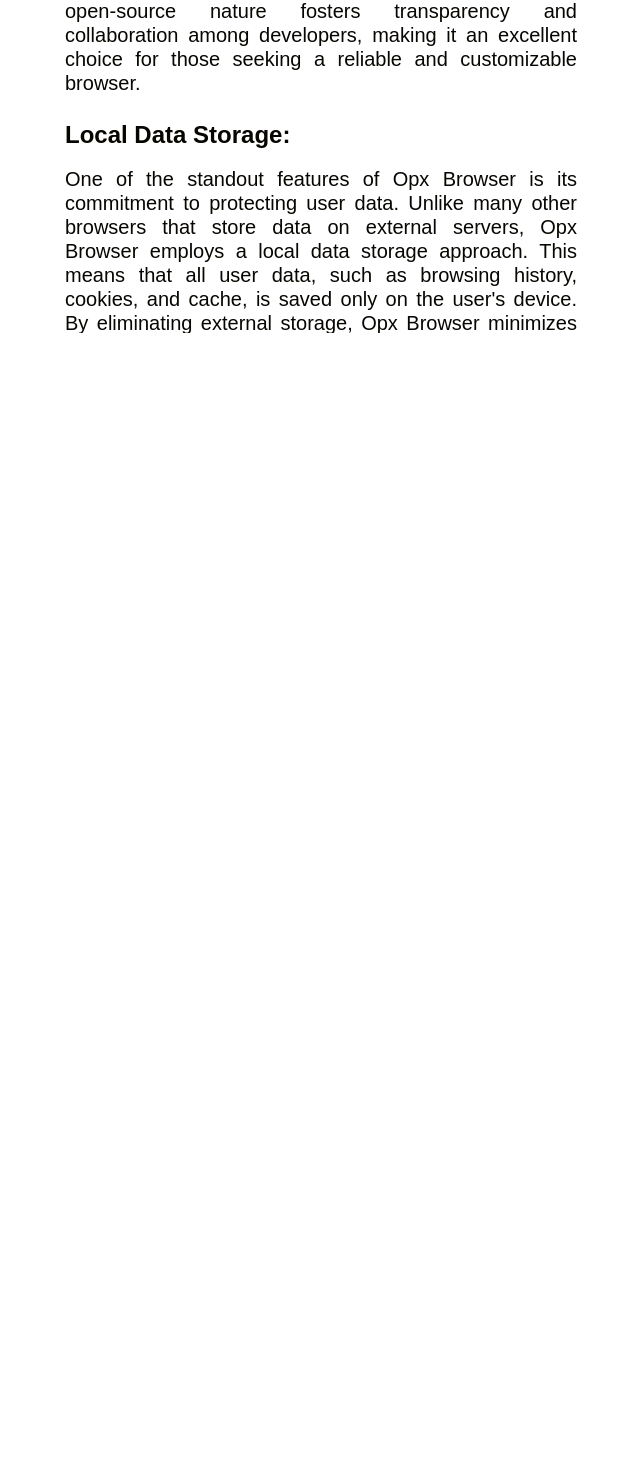
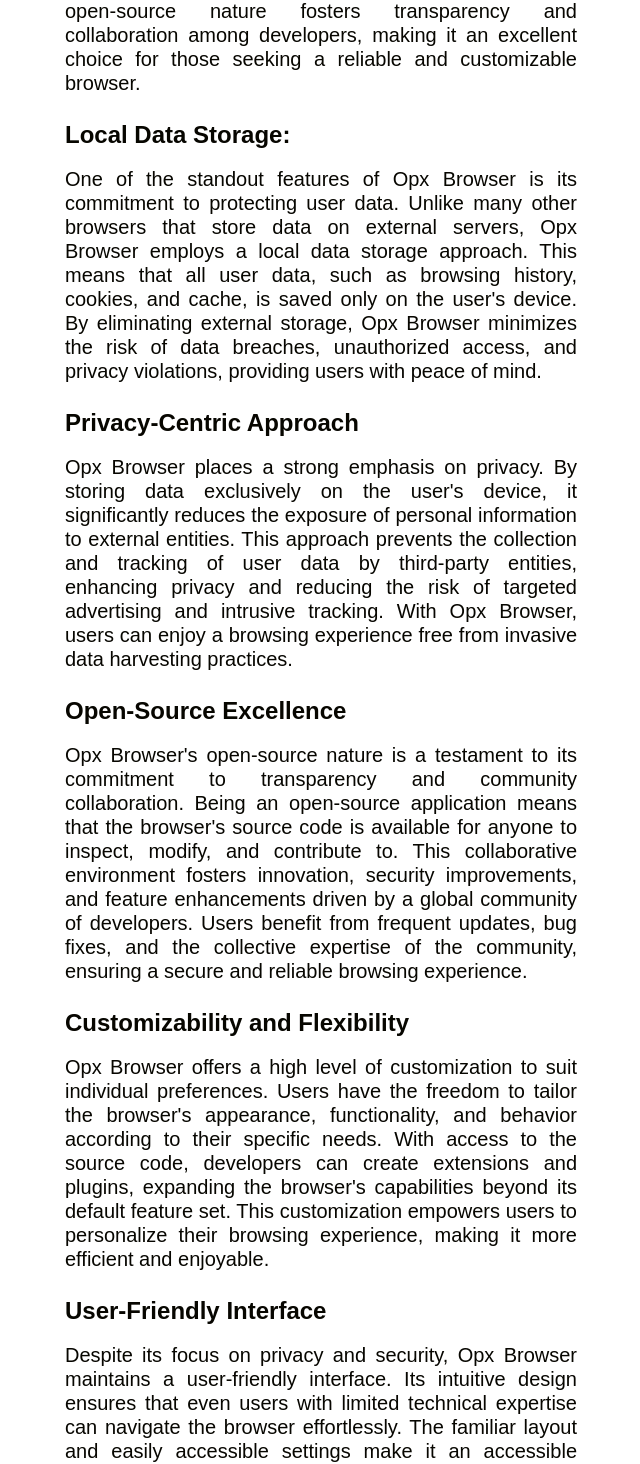
Before and after one commit to opxbrowser/web, a React (Create React App) app: page /why in a window 1280 px wide. Shown: the part 467-1931 px from the top of the page, without its empty margins (319-959 px from the left). Before the commit the page ends 800 px from the top, so only its background shows below. Built offline with nearby package versions, Linux system fonts and the light colour scheme.

Commit message:
feat: new section container

```diff
--- a/src/components/Footer.js
+++ b/src/components/Footer.js
@@ -3,7 +3,7 @@
 export default function Footer() {
 	return (
 		<div
-			className={`w-full h-[70px] flex items-center justify-center bg-white mt-8 max-[680px]:mt-20 `}
+			className={`w-full h-[70px] flex items-center justify-center bg-white mt-8 max-[680px]:mt-20`}
 		>
 			<nav>
 				<ul className="flex items-center not-sr-only max-[680px]:hidden">
--- a/src/components/Layout.js
+++ b/src/components/Layout.js
@@ -8,7 +8,7 @@
 
 export default function Layout({ children, containerStyle }) {
 	return (
-		<div className="min-w-full h-[100vh] overflow-x-hidden">
+		<div className="flex flex-col justify-between min-w-full min-h-[100vh] overflow-x-hidden">
 			<Header />
 			<HorizontalPadding containerStyle={containerStyle}>
 				{children}
--- /dev/null
+++ b/src/components/Section.js
@@ -0,0 +1,12 @@
+import React from "react";
+
+function Section({ title, children }) {
+	return (
+		<section className="mt-6">
+			{title && <h2 className="font-semibold text-2xl">{title}</h2>}
+			<p className="text-justify text-xl leading-6 mt-4">{children}</p>
+		</section>
+	);
+}
+
+export default Section;
--- a/src/pages/Why.js
+++ b/src/pages/Why.js
@@ -2,6 +2,7 @@
 import ImageOpxContainer from "../components/ImageOpxContainer";
 import InfoContainer from "../components/InfoContainer";
 import Layout from "../components/Layout";
+import Section from "../components/Section";
 
 export default function Why() {
 	return (
@@ -17,75 +18,53 @@
 					transparency and collaboration among developers, making it an
 					excellent choice for those seeking a reliable and customizable
 					browser.
-					<section className="mt-6">
-						<h2 className="font-semibold text-2xl">Local Data Storage: </h2>
-						<p className="text-justify text-xl leading-6 mt-4">
+				</p>
+				<Section title="Local Data Storage:">
 					One of the standout features of Opx Browser is its commitment to
-							protecting user data. Unlike many other browsers that store data
-							on external servers, Opx Browser employs a local data storage
-							approach. This means that all user data, such as browsing history,
-							cookies, and cache, is saved only on the user's device. By
-							eliminating external storage, Opx Browser minimizes the risk of
-							data breaches, unauthorized access, and privacy violations,
-							providing users with peace of mind.
-						</p>
-					</section>
-					<section className="mt-6">
-						<h2 className="font-semibold text-2xl">
-							Privacy-Centric Approach:{" "}
-						</h2>
-						<p className="text-justify text-xl leading-6 mt-4">
+					protecting user data. Unlike many other browsers that store data on
+					external servers, Opx Browser employs a local data storage approach.
+					This means that all user data, such as browsing history, cookies, and
+					cache, is saved only on the user's device. By eliminating external
+					storage, Opx Browser minimizes the risk of data breaches, unauthorized
+					access, and privacy violations, providing users with peace of mind.
+				</Section>
+				<Section title="Privacy-Centric Approach">
 					Opx Browser places a strong emphasis on privacy. By storing data
 					exclusively on the user's device, it significantly reduces the
-							exposure of personal information to external entities. This
-							approach prevents the collection and tracking of user data by
-							third-party entities, enhancing privacy and reducing the risk of
-							targeted advertising and intrusive tracking. With Opx Browser,
-							users can enjoy a browsing experience free from invasive data
-							harvesting practices.
-						</p>
-					</section>
-					<section className="mt-6">
-						<h2 className="font-semibold text-2xl">Open-Source Excellence: </h2>
-						<p className="text-justify text-xl leading-6 mt-4">
-							Opx Browser's open-source nature is a testament to its commitment
-							to transparency and community collaboration. Being an open-source
+					exposure of personal information to external entities. This approach
+					prevents the collection and tracking of user data by third-party
+					entities, enhancing privacy and reducing the risk of targeted
+					advertising and intrusive tracking. With Opx Browser, users can enjoy
+					a browsing experience free from invasive data harvesting practices.
+				</Section>
+				<Section title="Open-Source Excellence">
+					Opx Browser's open-source nature is a testament to its commitment to
+					transparency and community collaboration. Being an open-source
 					application means that the browser's source code is available for
 					anyone to inspect, modify, and contribute to. This collaborative
 					environment fosters innovation, security improvements, and feature
-							enhancements driven by a global community of developers. Users
-							benefit from frequent updates, bug fixes, and the collective
-							expertise of the community, ensuring a secure and reliable
-							browsing experience.
-						</p>
-					</section>
-					<section className="mt-6">
-						<h2 className="font-semibold text-2xl">
-							Customizability andFlexibility:{" "}
-						</h2>
-						<p className="text-justify text-xl leading-6 mt-4">
-							Opx Browser offers a high level of customization to suit
-							individual preferences. Users have the freedom to tailor the
-							browser's appearance, functionality, and behavior according to
-							their specific needs. With access to the source code, developers
-							can create extensions and plugins, expanding the browser's
-							capabilities beyond its default feature set. This customization
-							empowers users to personalize their browsing experience, making it
-							more efficient and enjoyable.
-						</p>
-					</section>
-					<section className="mt-6">
-						<h2 className="font-semibold text-2xl">User-Friendly Interface:</h2>{" "}
-						<p className="text-justify text-xl leading-6 mt-4">
+					enhancements driven by a global community of developers. Users benefit
+					from frequent updates, bug fixes, and the collective expertise of the
+					community, ensuring a secure and reliable browsing experience.
+				</Section>
+				<Section title="Customizability and Flexibility">
+					Opx Browser offers a high level of customization to suit individual
+					preferences. Users have the freedom to tailor the browser's
+					appearance, functionality, and behavior according to their specific
+					needs. With access to the source code, developers can create
+					extensions and plugins, expanding the browser's capabilities beyond
+					its default feature set. This customization empowers users to
+					personalize their browsing experience, making it more efficient and
+					enjoyable.
+				</Section>
+				<Section title="User-Friendly Interface">
 					Despite its focus on privacy and security, Opx Browser maintains a
-							user-friendly interface. Its intuitive design ensures that even
-							users with limited technical expertise can navigate the browser
-							effortlessly. The familiar layout and easily accessible settings
-							make it an accessible choice for both casual and advanced users,
-							providing a seamless browsing experience.
-						</p>
-					</section>
-				</p>
+					user-friendly interface. Its intuitive design ensures that even users
+					with limited technical expertise can navigate the browser
+					effortlessly. The familiar layout and easily accessible settings make
+					it an accessible choice for both casual and advanced users, providing
+					a seamless browsing experience.
+				</Section>
 				<ImageOpxContainer />
 			</InfoContainer>
 		</Layout>
```
Also changed, not shown: src/pages/Policy.js (+29 -53 lines), src/pages/Terms.js (+40 -63 lines), tailwind.config.js (indentation only), 1 other file (tests, documents, lock files or other folders). Lines whose indentation alone changed are shown as unchanged.
